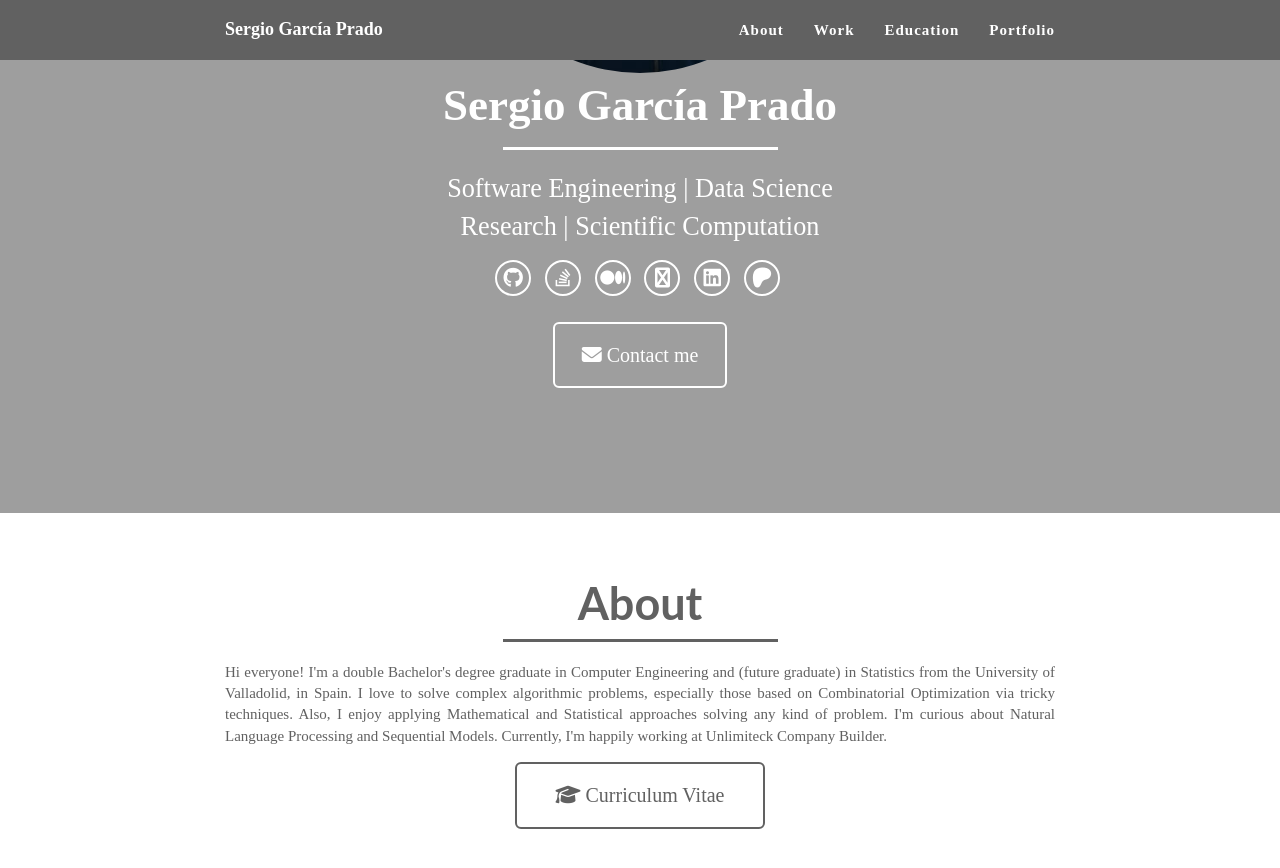
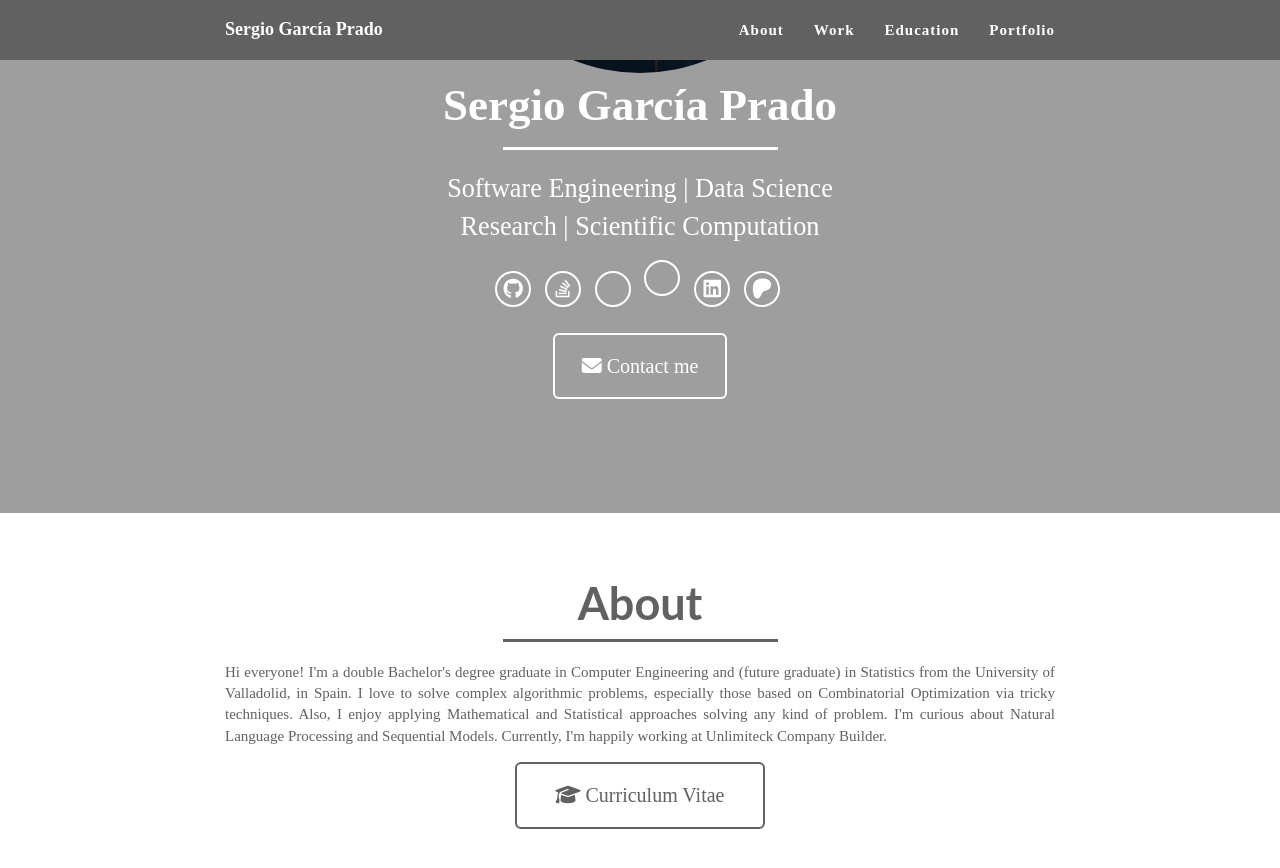
Before and after one commit to garciparedes/garciparedes.github.io, a Jekyll site: the page built from index.html, in a window 1280 px wide and 900 px high, scrolled down 387 px. Shown: the top 868 px of the window. Built offline with Jekyll 4.4.1, drawn with Linux system fonts in a browser that asks for light colours; nearby versions of some CDN libraries; a style sheet for code colours, icons or effects is not loaded.

Commit message:
Improved icons for social networks

```diff
--- a/_config.yml
+++ b/_config.yml
@@ -78,17 +78,23 @@
 
 # Social networks usernames (many more available: google-plus, flickr, dribbble, pinterest, instagram, tumblr, linkedin, etc.)
 social:
-  - title: github
+  - icon: fab fa-github
+    title: Github
     url: https://github.com/garciparedes
-  - title: stack-overflow
+  - icon: fab fa-stack-overflow
+    title: Stack Overflow
     url: https://stackoverflow.com/users/3921457
-  - title: medium
+  - icon: fab fa-Medium
+    title: Medium
     url: https://medium.com/@garciparedes
-  - title: graduation-cap
+  - icon: ai ai-google-scholar
+    title: Google Scholar
     url: https://scholar.google.com/citations?user=X3Mb7BAAAAAJ
-  - title: linkedin
+  - icon: fab fa-linkedin
+    title: LinkedIn
     url: https://www.linkedin.com/in/garciparedes/
-  - title: patreon
+  - icon: fab fa-patreon
+    title: Patreon
     url: https://www.patreon.com/garciparedes
 
 # Credits content
--- a/_includes/footer.html
+++ b/_includes/footer.html
@@ -8,8 +8,9 @@
           <ul class="list-inline">
             {% for network in site.social %}
             <li>
-              <a target="_blank" href="{{ network.url }}" class="btn-social btn-outline"><i
-                  class="fab fa-{{ network.title }}"></i></a>
+              <a target="_blank" href="{{ network.url }}" class="btn-social btn-outline">
+                <i class="{{ network.icon }}" title="{{ network.title }}"></i>
+              </a>
             </li>
             {% endfor %}
           </ul>
--- a/_includes/head.html
+++ b/_includes/head.html
@@ -24,6 +24,7 @@
   {% endif %}
 
   <!-- Custom Fonts -->
+  <link rel="stylesheet" href="https://cdn.rawgit.com/jpswalsh/academicons/master/css/academicons.min.css">
   <script src="https://kit.fontawesome.com/5f6010e7c7.js"></script>
   <link href="https://fonts.googleapis.com/css?family=Roboto" rel="stylesheet">
 
--- a/_includes/header.html
+++ b/_includes/header.html
@@ -12,8 +12,9 @@
           <ul class="list-inline">
             {% for network in site.social %}
             <li>
-              <a target="_blank" href="{{ network.url }}" class="btn-social btn-outline"><i
-                  class="fab fa-{{ network.title }}"></i></a>
+              <a target="_blank" href="{{ network.url }}" class="btn-social btn-outline">
+                <i class="{{ network.icon }}" title="{{ network.title }}"></i>
+              </a>
             </li>
             {% endfor %}
           </ul>
```
